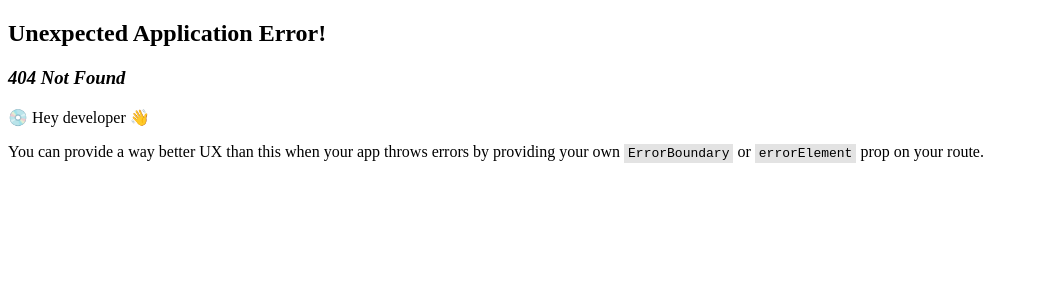
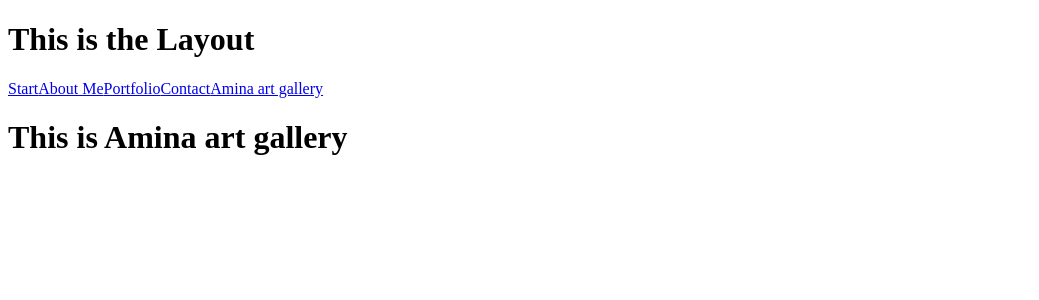
Before and after one commit to CeciliaL1/margareta-alvthin, a React (Vite) app: page /artgallery in a window 1280 px wide. Before the commit this address had no page. Shown: the top 300 px of the page, without its empty margins (0-1039 px from the left). Built offline with nearby package versions, Linux system fonts and the light colour scheme.

Commit message:
:sparkles: add routes

```diff
--- /dev/null
+++ b/src/views/ArtGallery.tsx
@@ -0,0 +1,7 @@
+export const ArtGallery = () => {
+  return (
+    <>
+      <h1>This is Amina art gallery</h1>
+    </>
+  );
+};
--- /dev/null
+++ b/src/views/Contact.tsx
@@ -0,0 +1,7 @@
+export const Contact = () => {
+  return (
+    <>
+      <h1>This is contact </h1>
+    </>
+  );
+};
--- a/src/views/Layout.tsx
+++ b/src/views/Layout.tsx
@@ -1,7 +1,17 @@
+import { NavLink, Outlet } from "react-router";
+
 export const Layout = () => {
   return (
     <>
       <h1>This is the Layout</h1>
+      <NavLink to="/Start">Start</NavLink>
+      <NavLink to="/aboutme">About Me</NavLink>
+      <NavLink to="/portfolio">Portfolio</NavLink>
+      <NavLink to="/contact">Contact</NavLink>
+      <NavLink to="/artgallery">Amina art gallery</NavLink>
+      <main>
+        <Outlet></Outlet>
+      </main>
     </>
   );
 };
--- /dev/null
+++ b/src/views/Portfolio.tsx
@@ -0,0 +1,7 @@
+export const Portfolio = () => {
+  return (
+    <>
+      <h1>This is The portfolio</h1>
+    </>
+  );
+};
--- /dev/null
+++ b/src/views/Start.tsx
@@ -0,0 +1,7 @@
+export const Start = () => {
+  return (
+    <>
+      <h1>This is start</h1>
+    </>
+  );
+};
```
Also changed, not shown: src/Router.tsx (+11 -1 lines).
